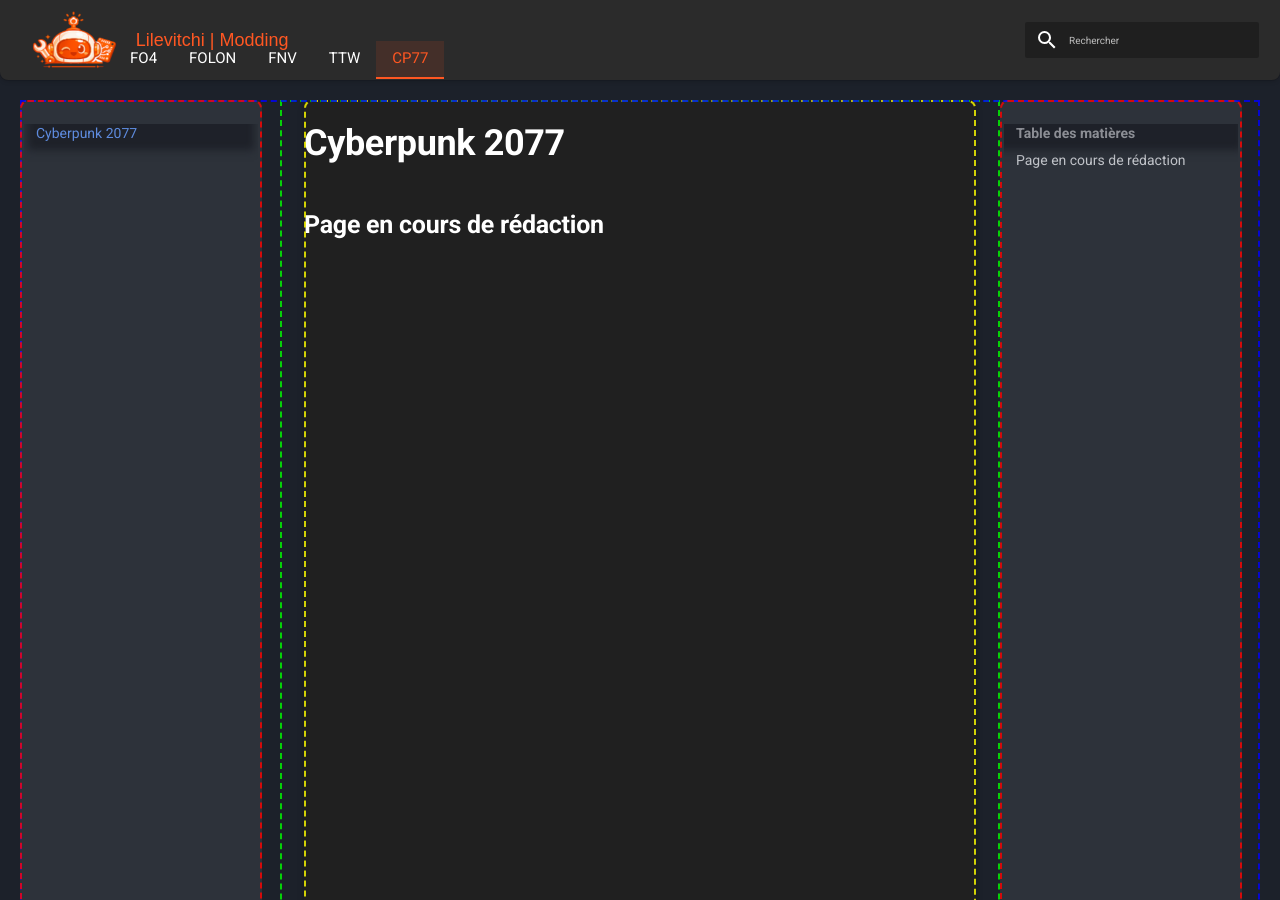
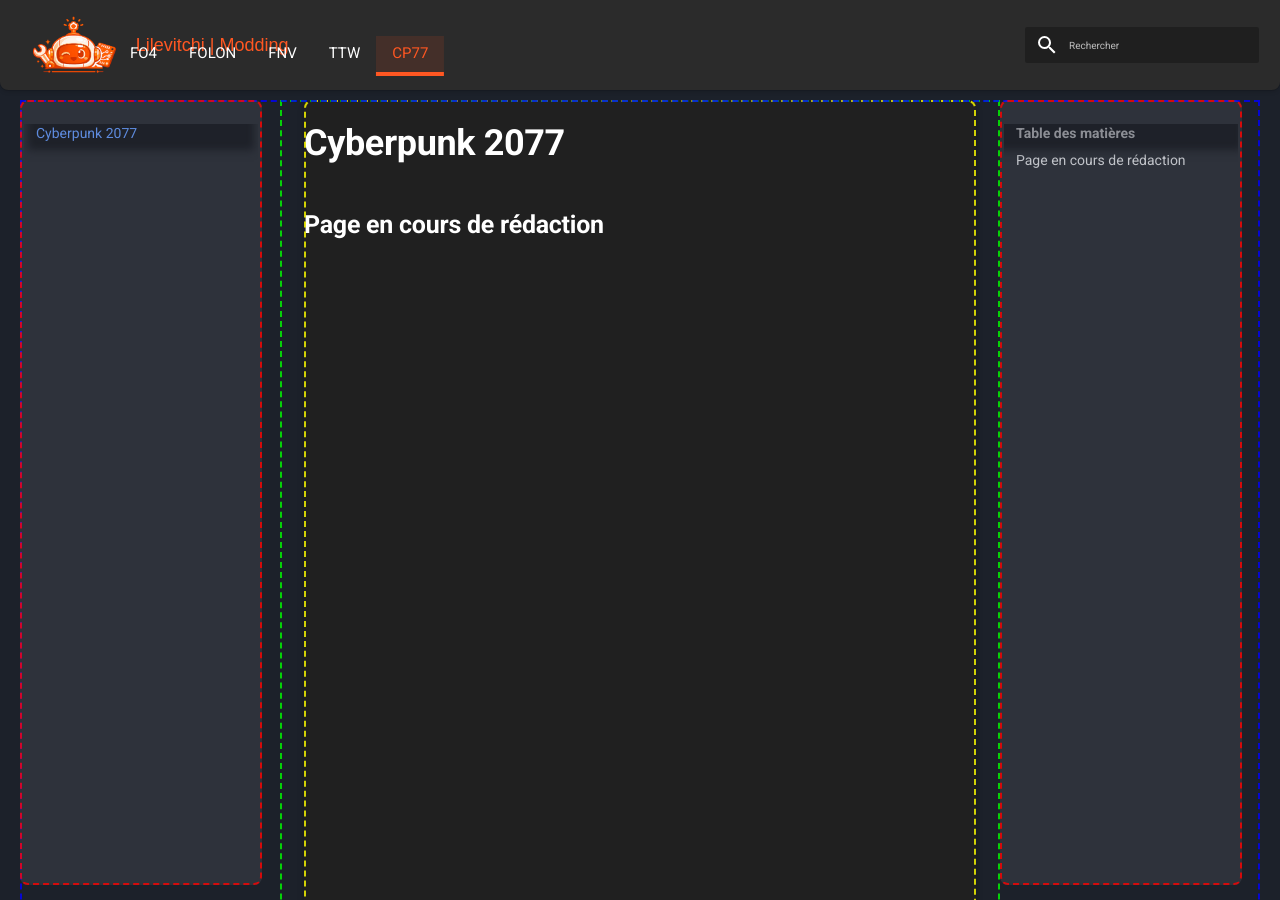
Before and after one commit to Lilevitchi/lilevitchi.github.io, an MkDocs documentation site: the page built from docs/cyberpunk/index.md, in a window 1280 px wide and 900 px high. Built offline with MkDocs 1.6.1 and Material for MkDocs 9.7.7, drawn with Linux system fonts in a browser that asks for light colours.

Commit message:
Update extra.css

```diff
--- a/docs/stylesheets/extra.css
+++ b/docs/stylesheets/extra.css
@@ -30,7 +30,7 @@
   --bg-card: rgb(32, 32, 32);
 
   /* ---------- Layout ---------- */
-  --header-height: 3rem;
+  --header-height: 4.5rem;
   --content-max-width: 87.5rem; /* 1400px */
   --grid-max-width: 95%;
 
@@ -118,7 +118,7 @@
   background-color: rgb(43, 43, 43);
   border-bottom-left-radius: var(--radius-sm);
   border-bottom-right-radius: var(--radius-sm);
-  height: 80px !important;
+  height: var(--header-height);
   outline: 1px solid rgba(0, 0, 0, 0.1);
   box-shadow: 0 2px 4px 0 rgba(0, 0, 0, 0.13);
   border: 1px solid transparent;
```
